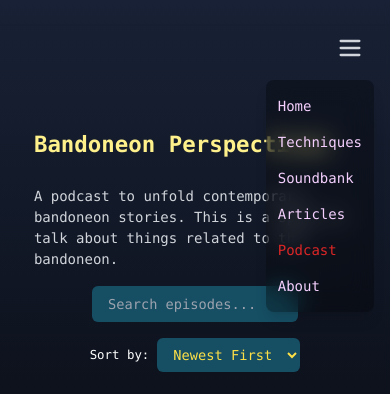
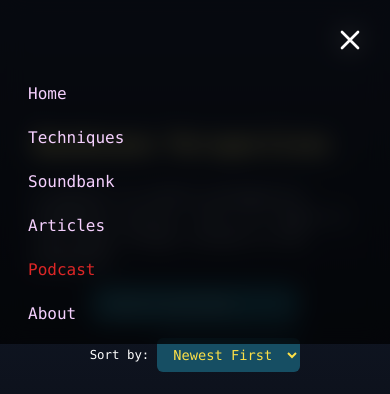
Before and after one commit to manuK1777/extended-bandoneon, a Next.js app: page /podcast in a window 390 px wide. Both pictures are taken after a click on the button "Menu". Shown: the top 394 px of the page. Built offline with nearby package versions, Linux system fonts and the light colour scheme.

Commit message:
Make ResponsiveNav full screen width

```diff
--- a/components/navigation/ResponsiveNav.tsx
+++ b/components/navigation/ResponsiveNav.tsx
@@ -53,7 +53,7 @@ export default function ResponsiveNav({
       </div>
 
       {/* Mobile Navigation */}
-      <div className="md:hidden absolute z-20 top-4 right-4" ref={menuRef}>
+      <div className="md:hidden fixed z-20 top-4 right-4" ref={menuRef}>
         <button
           className="btn btn-ghost btn-circle"
           onClick={() => setIsOpen(!isOpen)}
@@ -77,22 +77,40 @@ export default function ResponsiveNav({
         </button>
         {isOpen && (
           <motion.div
-            className="absolute mt-2 w-22 sm:w-32 right-0"
-            initial={{ opacity: 0, y: -10 }}
-            animate={{ opacity: 1, y: 0 }}
-            transition={{
-              duration: 0.15,
-              ease: "easeOut"
-            }}
+            className="fixed top-0 left-0 right-0 w-full h-screen"
+            initial={{ opacity: 0 }}
+            animate={{ opacity: 1 }}
+            transition={{ duration: 0.15, ease: "easeOut" }}
           >
-            <ul className="menu menu-sm p-2 backdrop-blur-md bg-black/30 rounded-lg shadow-lg flex items-left">
+            <div className="backdrop-blur-md bg-black/70 w-full pt-16 px-4">
+              <button
+                className="fixed top-6 right-6 hover:rotate-90 transition-transform duration-200"
+                onClick={() => setIsOpen(false)}
+                aria-label="Close menu"
+              >
+                <svg
+                  xmlns="http://www.w3.org/2000/svg"
+                  className="h-8 w-8"
+                  fill="none"
+                  viewBox="0 0 24 24"
+                  stroke="#FFFFFF"
+                >
+                  <path
+                    strokeLinecap="round"
+                    strokeLinejoin="round"
+                    strokeWidth="2"
+                    d="M6 18L18 6M6 6l12 12"
+                  />
+                </svg>
+              </button>
+              <ul className="menu menu-lg">
                 {mobileNavItems.map((item) => {
                   const isActive = pathname === item.href;
                   return (
                     <li key={item.name} className={`hover:bg-yellow-200 ${isActive ? 'bg-transparent' : ''}`}>
                       <Link
                         href={item.href}
-                      className={`text-[.875rem] text-fuchsia-200 font-body transition-colors duration-200 py-2 px-1
+                        className={`text-base text-fuchsia-200 font-body transition-colors duration-200 py-2 px-1
                           ${isActive ? 'text-red-600 hover:text-red-600' : 'hover:text-red-500'}`}
                         onClick={() => {
                           // Close menu first
@@ -109,6 +127,7 @@ export default function ResponsiveNav({
                   );
                 })}
               </ul>
+            </div>
           </motion.div>
         )}
       </div>
```
Lines whose indentation alone changed are shown as unchanged.
